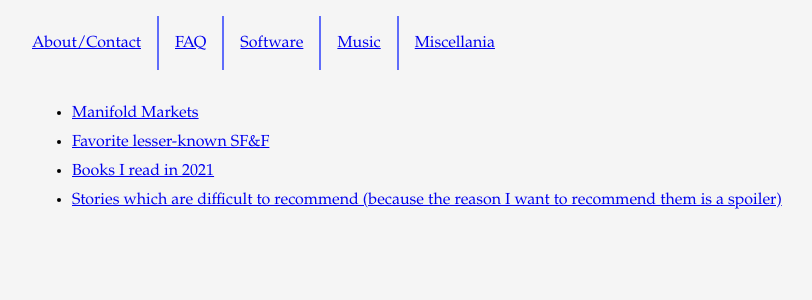
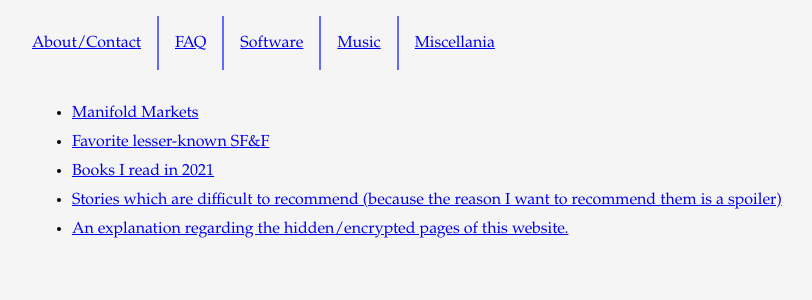
Before and after one commit to ForrestWeiswolf/forrestweiswolf.github.io, a Jekyll site: the page built from miscellania.html, in a window 1280 px wide. Shown: the top 300 px of the page, without its empty margins (32-844 px from the left). Built offline with Jekyll 4.4.1, drawn with Linux system fonts in a browser that asks for light colours.

Commit message:
Link to hidden pages explanation from the miscelania index

```diff
--- a/miscellania.html
+++ b/miscellania.html
@@ -15,4 +15,7 @@ title: Forrest Wolf - Miscelania
   <li>
     <a href="{{ site.url }}/miscellania/difficult-recommendations.html">Stories which are difficult to recommend (because the reason I want to recommend them is a spoiler)</a>
   </li>
+  <li>
+    <a href="{{ site.url }}/hidden/hidden-pages-explanation.html">An explanation regarding the hidden/encrypted pages of this website.</a>
+  </li>
 </ul>
```
